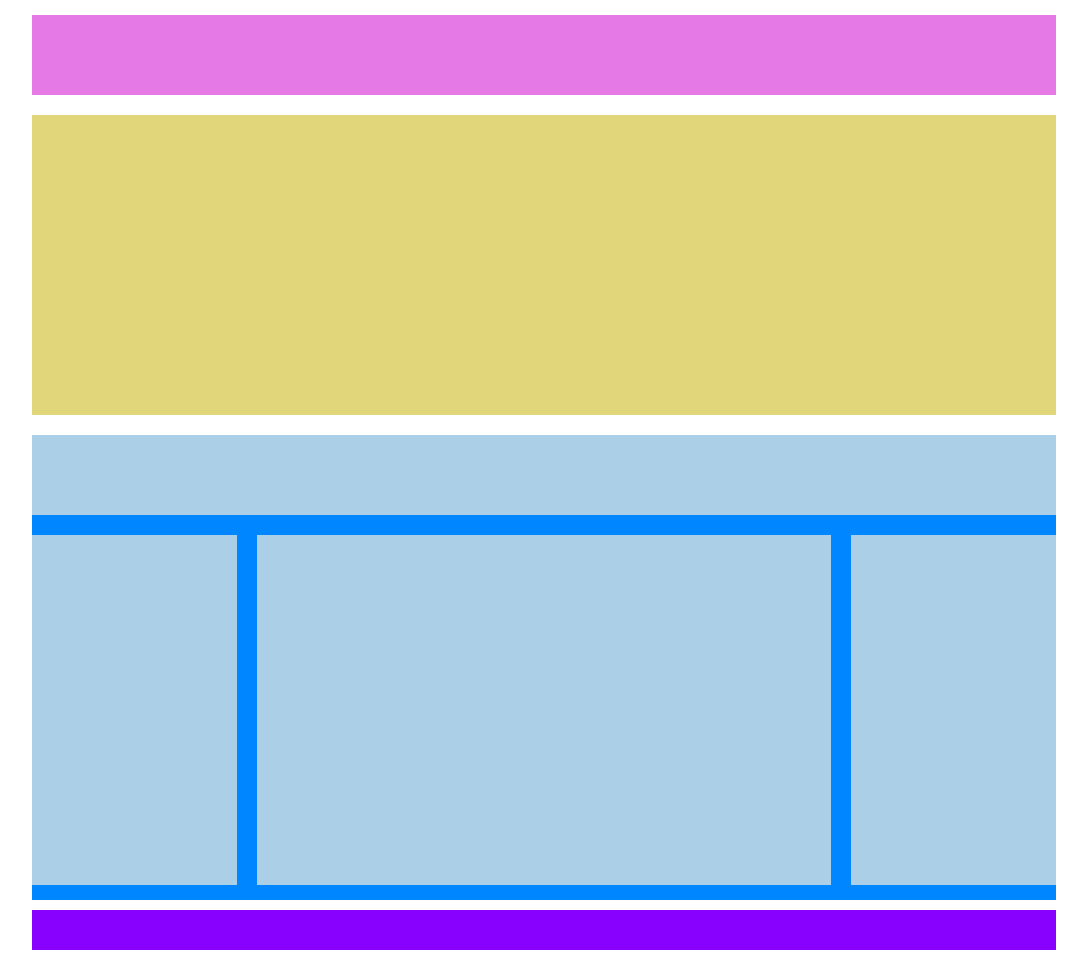
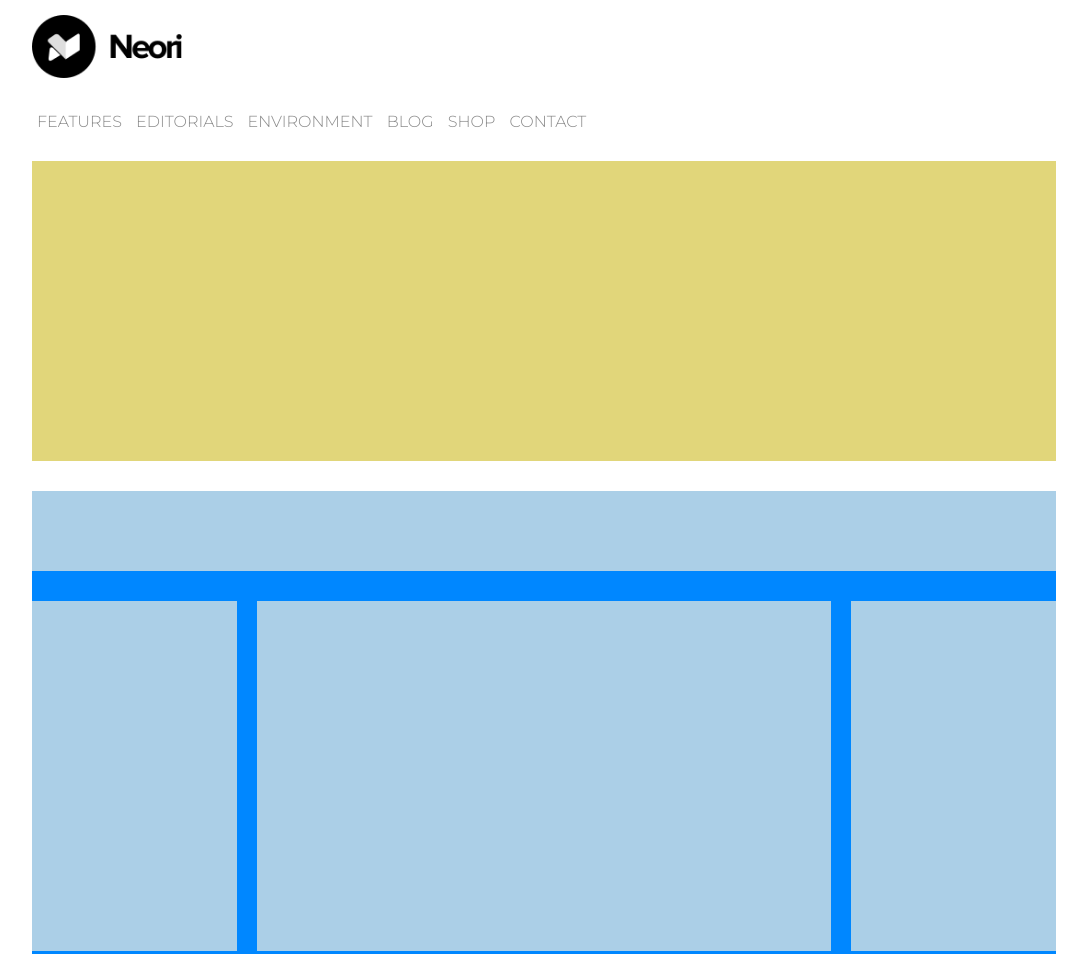
Before and after one commit to kntrl/htmlcss-wp, a plain HTML site: page index.html in a window 1280 px wide. Shown: the top 954 px of the page, without its empty margins (96-1183 px from the left). Drawn offline with Linux system fonts and the light colour scheme.

Commit message:
Header with logo and menu completed

```diff
--- a/css/style.css
+++ b/css/style.css
@@ -3,6 +3,10 @@
 margin: 0;
 padding: 0;
 box-sizing: border-box;
+}
+
+body {
+    font-family: 'Montserrat', sans-serif;
 }
 
 .clearfix::after {
@@ -12,8 +16,8 @@ box-sizing: border-box;
 }
 
 /* margin for header,banner and main-nav*/
-.mb-20px {
-    margin-bottom: 20px;
+.mb-30px{
+    margin-bottom: 30px;
 }
 
 .wrapper {
@@ -25,11 +29,24 @@ box-sizing: border-box;
 }
 
 /* HEADER */
-header {
-    /* TEST CODE -  NEEDS REVIEW BEFORE DEPLOY*/
-    height: 80px;
-    background-color:#e579e6;
-    /* TEST CODE ENDS -  NEEDS REVIEW BEFORE DEPLOY*/
+/* logo*/
+header .logo img {
+    width: 150px;
+}
+
+/*nav*/
+.header-nav .menu {
+    list-style: none;
+}
+
+.header-nav .menu .menu-item {
+    display: inline-block;
+    margin: 0 5px;
+}
+
+.menu-item a {
+    text-decoration: none;
+    color: #8a8a8a;
 }
 
 /* BANNER */
--- a/index.html
+++ b/index.html
@@ -7,23 +7,40 @@
     <title>Layout Wordpress Theme</title>
 
     <link rel="stylesheet" href="css/style.css">
+    <!-- Font import -->
+    <link rel="preconnect" href="https://fonts.gstatic.com">
+    <link href="https://fonts.googleapis.com/css2?family=Montserrat:wght@300&display=swap" rel="stylesheet">
+
 </head>
 <body>
     <!-- Page Wrapper -->
     <div class="wrapper">
         <!-- header with logo-menu -->
-        <header class="mb-20px">
+        <header class="mb-30px">
+            <div class="logo mb-30px">
+                <img src="img/logo.png" alt="Neori - Logo">
+            </div>
+            <div class="header-nav">
+                <ul class="menu">
+                    <li class="menu-item"><a href="">FEATURES</a></li>
+                    <li class="menu-item"><a href="">EDITORIALS</a></li>
+                    <li class="menu-item"><a href="">ENVIRONMENT</a></li>
+                    <li class="menu-item"><a href="">BLOG</a></li>
+                    <li class="menu-item"><a href="">SHOP</a></li>
+                    <li class="menu-item"><a href="">CONTACT</a></li>
+                </ul>
+            </div>
         </header>
         <!-- header ends  -->
 
         <!-- Huge banner section -->
-        <div class="huge-banner mb-20px">
+        <div class="huge-banner mb-30px">
         </div>
         <!-- Huge banner section -->
 
         <!-- Main -->
         <main class=" clearfix">
-            <div class="main-header mb-20px"></div>
+            <div class="main-header mb-30px"></div>
             <div class="col left-bar"></div>
             <div class="col main-content"></div>
             <div class="col right-bar"></div>
```
